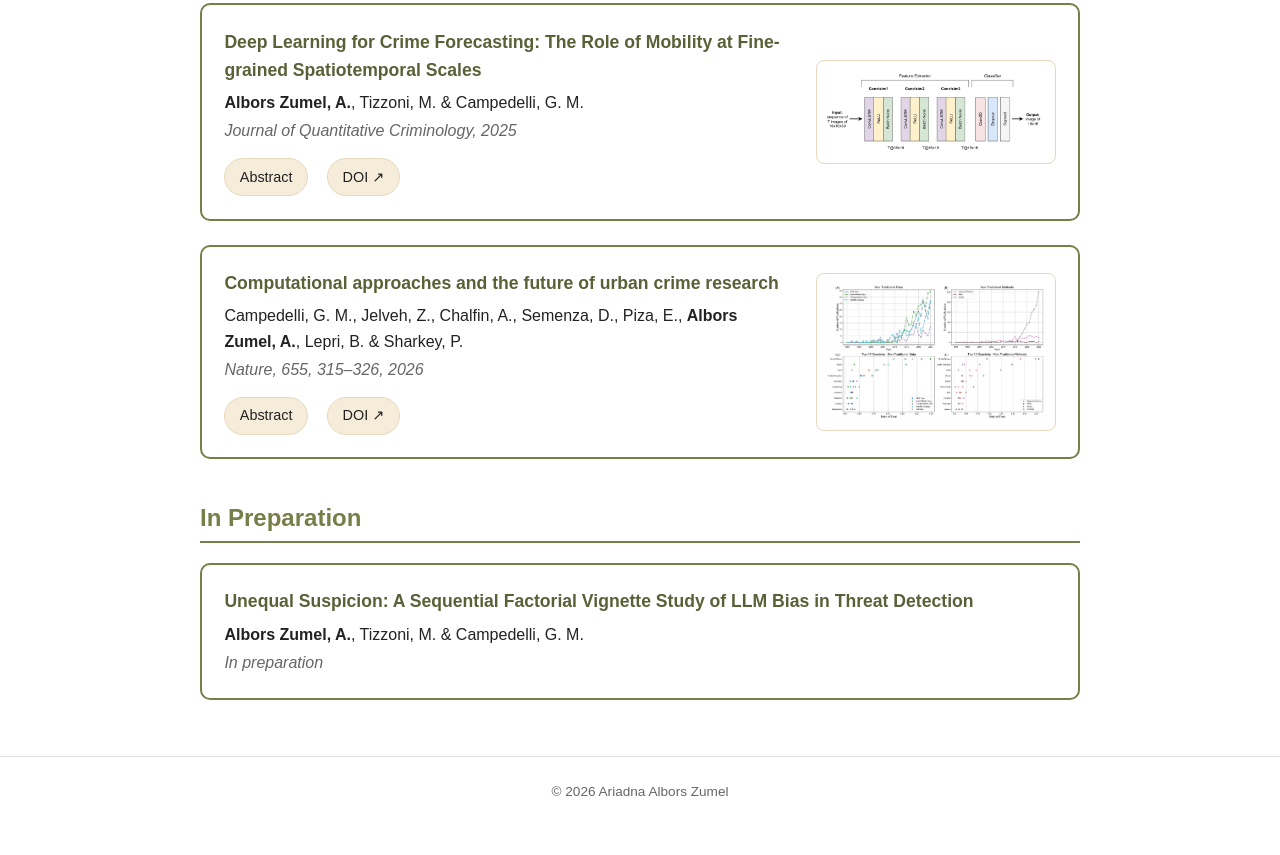
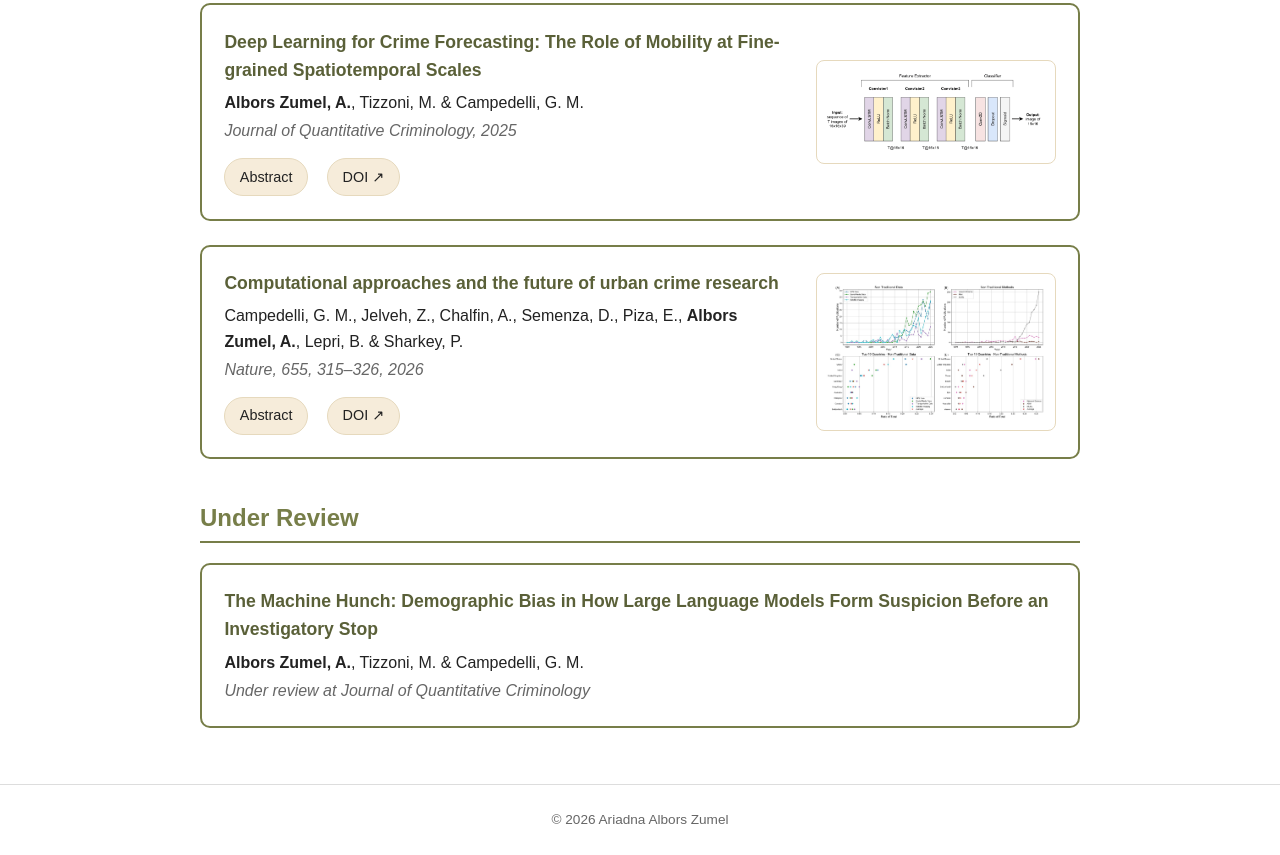
Before and after one commit to Ariadnaaz/ariadnaaz.github.io, a plain HTML site: page publications.html in a window 1280 px wide. Shown: the part 503-1358 px from the top of the page. Before the commit the page ends 1329 px from the top, so only its background shows below. Drawn offline with Linux system fonts and the light colour scheme.

Commit message:
Move Machine Hunch paper to under review and describe PhD as Computational Criminology
Co-Authored-By: Claude Opus 5.5 <noreply@anthropic.com>

```diff
--- a/publications.html
+++ b/publications.html
@@ -207,18 +207,18 @@
     </section>
 
     <section>
-      <h2>In Preparation</h2>
+      <h2>Under Review</h2>
 
       <article class="pub">
         <div class="pub-main">
           <h3 class="pub-title">
-            Unequal Suspicion: A Sequential Factorial Vignette Study of LLM Bias
-            in Threat Detection
+            The Machine Hunch: Demographic Bias in How Large Language Models Form
+            Suspicion Before an Investigatory Stop
           </h3>
           <p class="pub-authors">
             <strong>Albors Zumel, A.</strong>, Tizzoni, M. &amp; Campedelli, G. M.
           </p>
-          <p class="pub-venue">In preparation</p>
+          <p class="pub-venue">Under review at Journal of Quantitative Criminology</p>
         </div>
       </article>
     </section>
```
Also changed, not shown: cv.html (+3 -3 lines), index.html (+5 -5 lines).
